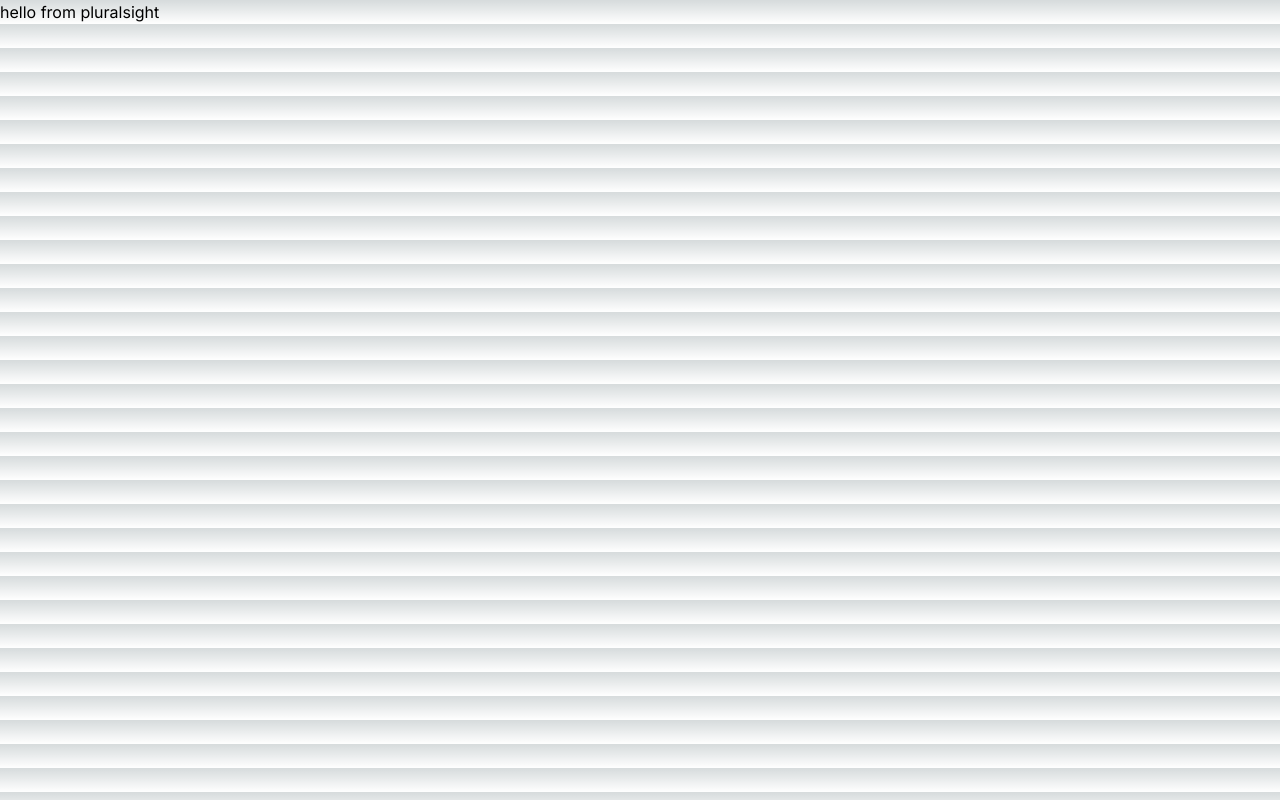
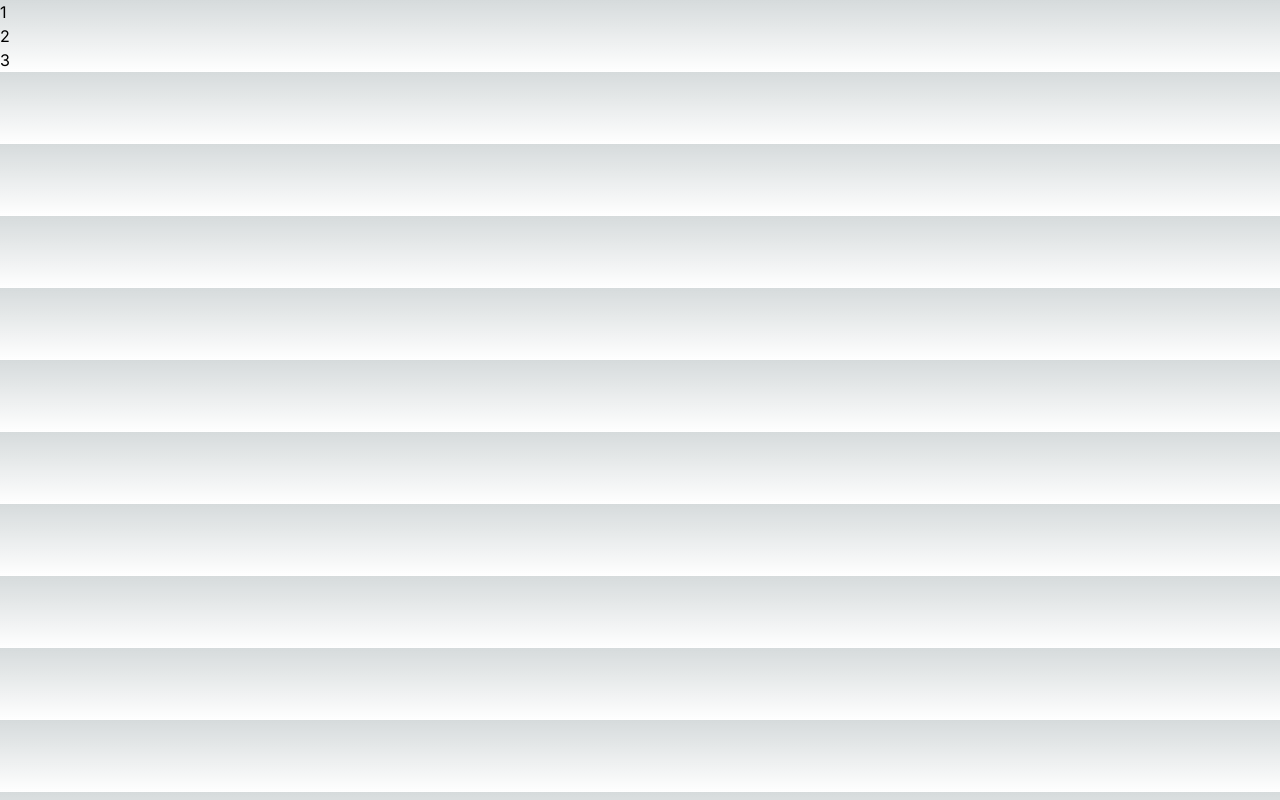
Before and after one commit to icodejsx/Andela-React-learning-program, a Next.js app in the folder myapp/: page / in a window 1280 px wide. Built offline with nearby package versions, Linux system fonts and the light colour scheme.

Commit message:
ok oo working

```diff
--- a/myapp/src/app/page.js
+++ b/myapp/src/app/page.js
@@ -1,9 +1,25 @@
+
 
 
 export default function Home() {
+
+  function ListItems() {
+    const ints = [1, 2, 3,]
+    return (
+      <>
+        {
+          ints.map(id => {
+            return (
+              <li>{id}</li>
+            )
+          })
+        }
+      </>
+    )
+  }
   return (
-    <div>
-      hello from  pluralsight
-    </div>
+    <ul>
+      <ListItems />
+    </ul>
   )
 }
```
